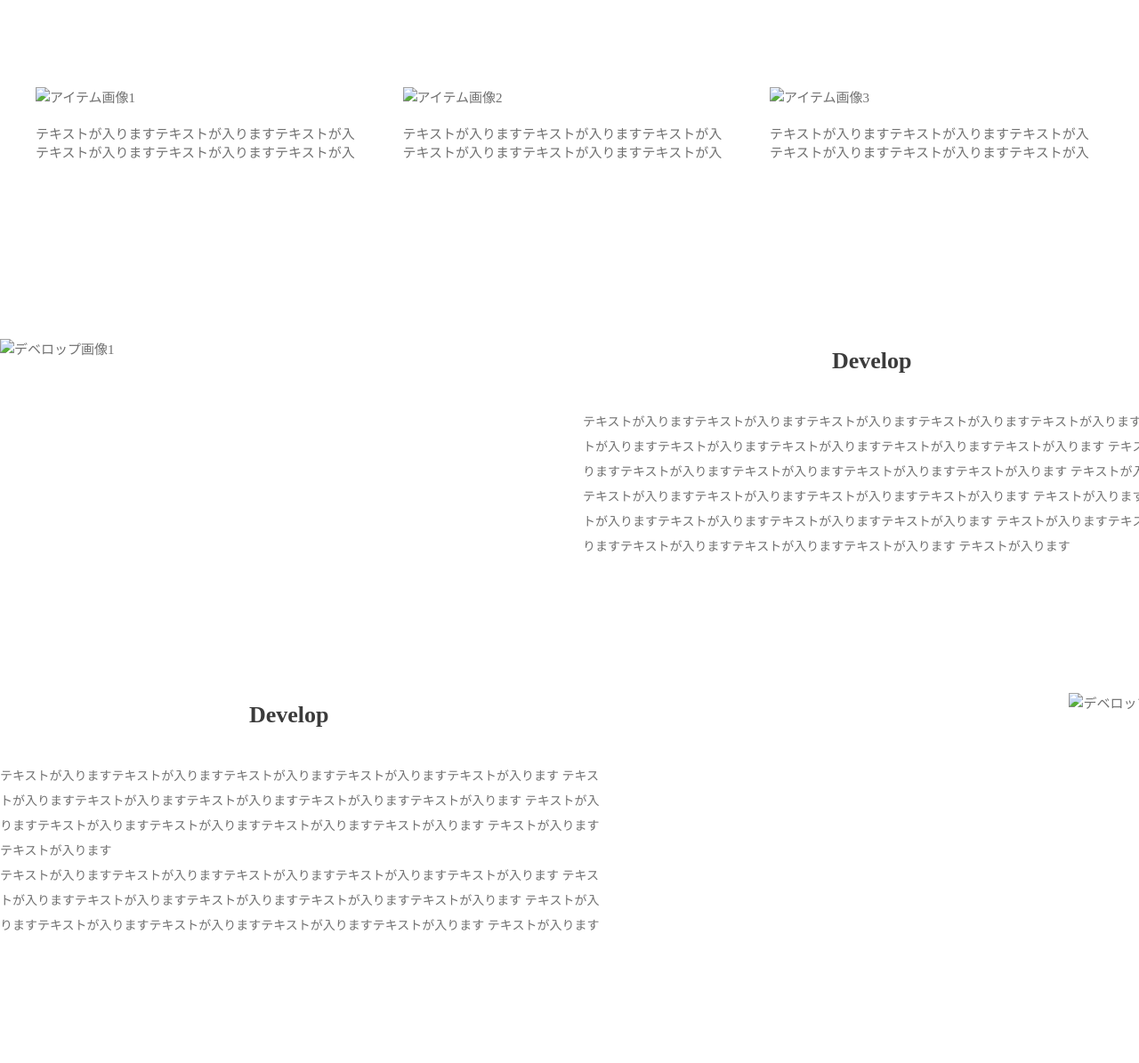
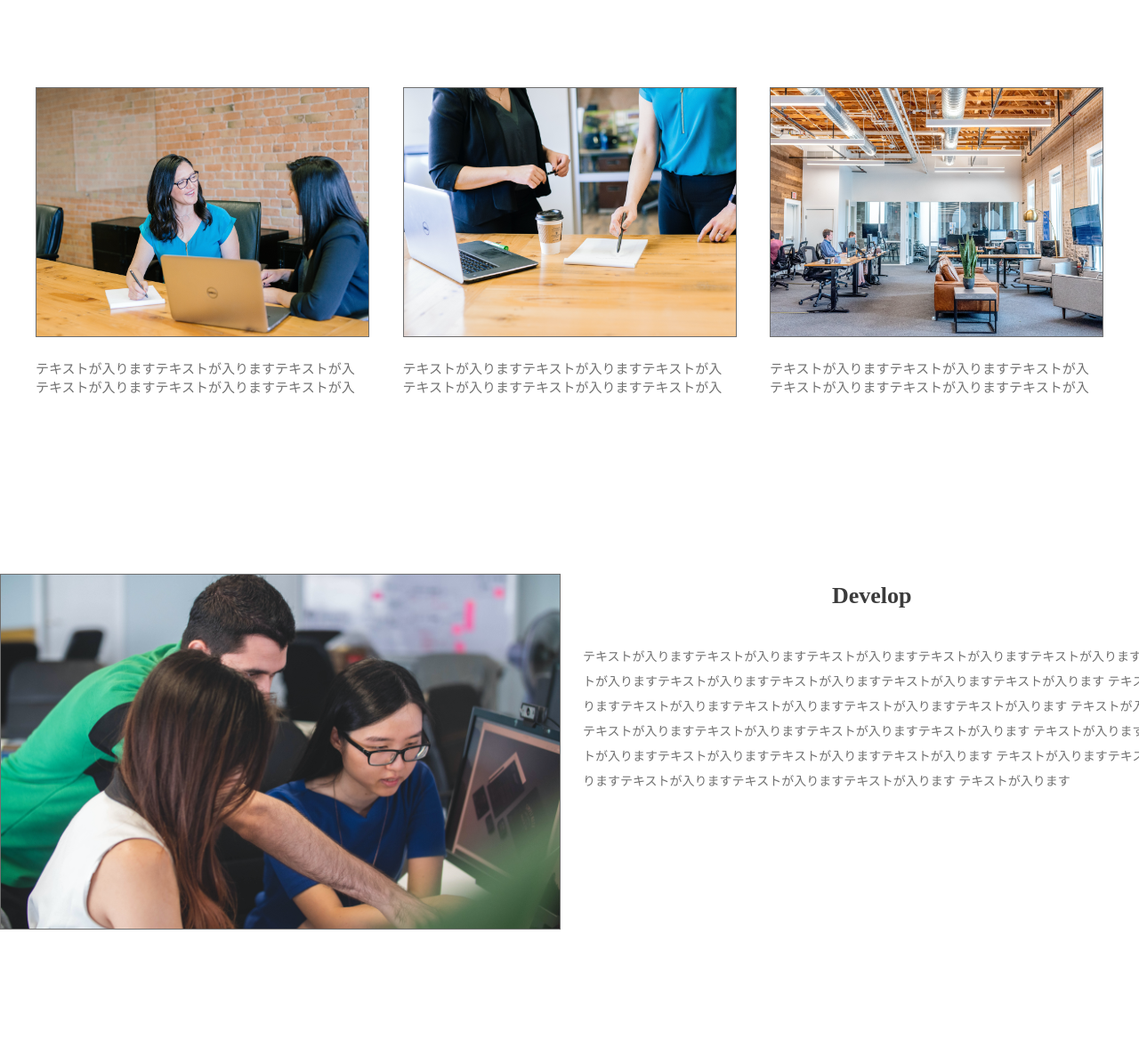
Before and after one commit to Keiko-H112/code1-2, a plain HTML site: page index.html in a window 1280 px wide. Shown: the part 707-1902 px from the top of the page at 89% size. Drawn offline with Linux system fonts and the light colour scheme; files that its build step writes are made by us from their sources.

Commit message:
Update index.html

```diff
--- a/index.html
+++ b/index.html
@@ -2,9 +2,9 @@
 <head>
   <meta charset="UTF-8">
   <meta name="viewport" content="width=device-width, initial-scale=1.0">
-  <link rel="stylesheet" href="css/reset.css">
-  <link rel="stylesheet" href="css/style2.css">
-  <link rel="stylesheet" href="css/style-sp2.css">
+  <link rel="stylesheet" href="reset.css">
+  <link rel="stylesheet" href="style2.css">
+  <link rel="stylesheet" href="style-sp2.css">
   <link href="https://use.fontawesome.com/releases/v5.6.1/css/all.css" rel="stylesheet">
   <title>株式会社ZaZa</title>
 </head>
@@ -63,20 +63,20 @@
     <!--アイテムここから-->
     <div class="article-wrap">
       <article class="item1">
-        <img src="images/amy-hirschi-JaoVGh5aJ3E-unsplash@2x.png" alt="アイテム画像1">
+        <img src="amy-hirschi-JaoVGh5aJ3E-unsplash@2x.png" alt="アイテム画像1">
         <p>テキストが入りますテキストが入りますテキストが入<br>
           テキストが入りますテキストが入りますテキストが入
         </p>
       </article>
 
       <article class="item2">
-        <img src="images/amy-hirschi-uwpo02K55zw-unsplash@2x.png" alt="アイテム画像2">
+        <img src="amy-hirschi-uwpo02K55zw-unsplash@2x.png" alt="アイテム画像2">
         <p>テキストが入りますテキストが入りますテキストが入<br>
           テキストが入りますテキストが入りますテキストが入</p>
       </article>
 
       <article class="item3">
-        <img src="images/austin-distel-wawEfYdpkag-unsplash@2x.png" alt="アイテム画像3">
+        <img src="austin-distel-wawEfYdpkag-unsplash@2x.png" alt="アイテム画像3">
         <p>テキストが入りますテキストが入りますテキストが入<br>
           テキストが入りますテキストが入りますテキストが入</p>
       </article>
@@ -86,7 +86,7 @@
     <!--デベロップパソコンここから-->
     <div class="develop-wrap-pc">
       <div class="develop01">
-        <img src="images/mimi-thian-R_jYS09sBMU-unsplash@2x.png" alt="デベロップ画像1">
+        <img src="mimi-thian-R_jYS09sBMU-unsplash@2x.png" alt="デベロップ画像1">
 
         <div class="develop-text">
           <h2 class="heading">Develop</h2>
@@ -114,7 +114,7 @@
             テキストが入りますテキストが入りますテキストが入りますテキストが入りますテキストが入ります
             テキストが入ります</p>
         </div>
-        <img src="images/andrew-neel-cckf4TsHAuw-unsplash@2x.png" alt="デベロップ画像2">
+        <img src="andrew-neel-cckf4TsHAuw-unsplash@2x.png" alt="デベロップ画像2">
       </div>
     </div>
     <!--デベロップパソコンここまで-->
@@ -123,7 +123,7 @@
     <div class="develop-sp-wrap">
       <div class="develop01-sp">
           <h2 class="heading-sp">Develop</h2>
-          <img src="images/mimi-thian-R_jYS09sBMU-unsplash@2x.png" class="sp" alt="デベロップ画像1">
+          <img src="mimi-thian-R_jYS09sBMU-unsplash@2x.png" class="sp" alt="デベロップ画像1">
           <p class="textarea-sp">
             テキストが入りますテキストが入りますテキストが入ります<br>
             テキストが入りますテキストが入りますテキストが入ります<br>
@@ -136,7 +136,7 @@
 
       <div class="develop02-sp">
           <h2 class="heading-sp">Develop</h2>
-          <img src="images/andrew-neel-cckf4TsHAuw-unsplash@2x.png" class="sp" alt="デベロップ画像2">
+          <img src="andrew-neel-cckf4TsHAuw-unsplash@2x.png" class="sp" alt="デベロップ画像2">
           <p class="textarea-sp">
             テキストが入りますテキストが入りますテキストが入ります<br>
             テキストが入りますテキストが入りますテキストが入ります<br>
```
